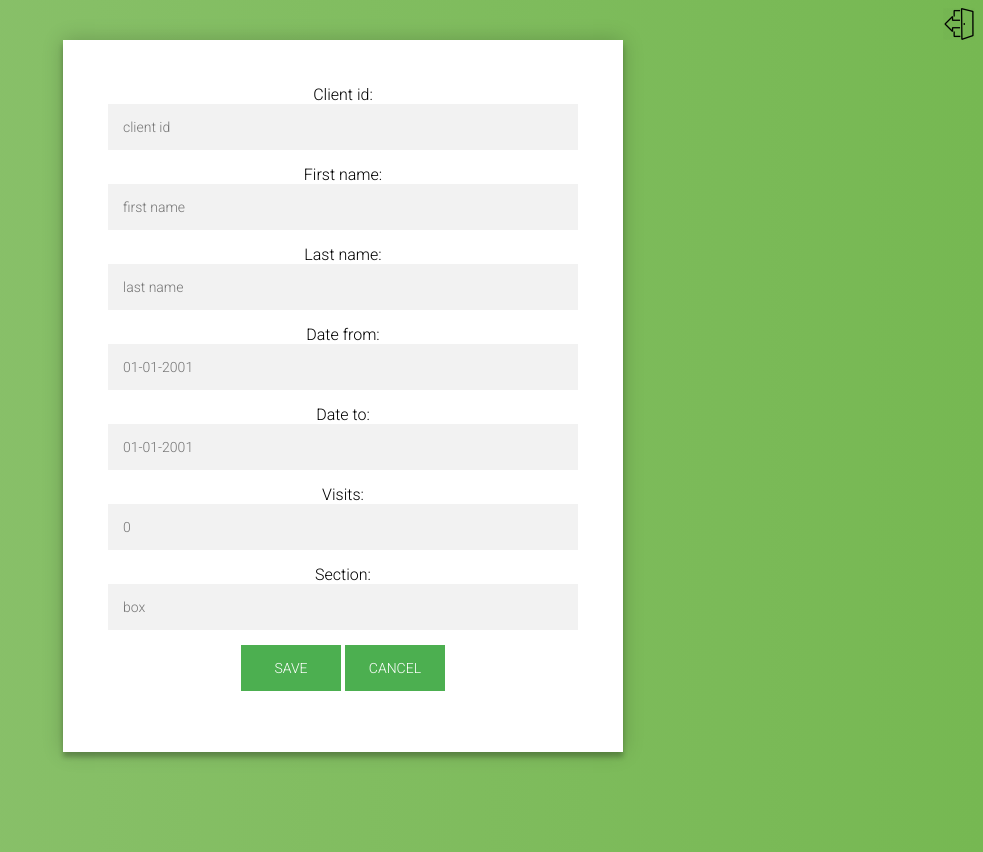
After one commit to chemersasha/rosichi, a PHP site: page /editclient.php?id=1 in a window 1280 px wide. The commit adds this page. Shown: the whole page, without its empty margins (297-1280 px from the left). Run offline with PHP 8.4, Linux system fonts and the light colour scheme; the visitor is signed in with stand-in values (Sample User, id 1); data that the repository does not hold is empty.

Commit message:
Client view

```diff
--- a/addclient.php
+++ b/addclient.php
@@ -51,11 +51,11 @@ if(!isset($_SESSION['valid'])) {
         <div style="display:inline-block;">Client id:</div>
         <input type="text" name="clientid" placeholder="client id" required autofocus></br>
         <div style="display:inline-block;">First name:</div>
-        <input type="text" name="firstname" placeholder="first name" required autofocus></br>
+        <input type="text" name="firstname" placeholder="first name" required></br>
         <div style="display:inline-block;">Last name:</div>
-        <input type="text" name="lastname" placeholder="last name" required autofocus></br>
+        <input type="text" name="lastname" placeholder="last name" required></br>
         <button type="submit" name="Add">Add</button>
-        <button name="Cencel" onclick="location.href='adminroom.php';">Cancel</button>
+        <button name="Cancel" onclick="location.href='adminroom.php'; return false;">Cancel</button>
       </form>
     </div>
   </div>
--- a/css/adminroom.css
+++ b/css/adminroom.css
@@ -10,3 +10,8 @@ a.addclient img:hover {
   height: 31px;
   width: 31px
 }
+
+a.editclient img {
+  height: 32px;
+  width: 32px
+}
--- a/css/form.css
+++ b/css/form.css
@@ -1,6 +1,5 @@
 .form-content {
   width: 360px;
-  padding: 8% 0 0;
   margin: auto;
 }
 .form {
@@ -12,6 +11,10 @@
   padding: 45px;
   text-align: center;
   box-shadow: 0 0 20px 0 rgba(0, 0, 0, 0.2), 0 5px 5px 0 rgba(0, 0, 0, 0.24);
+}
+.form .title {
+  text-align:left;
+  font-weight: bold;
 }
 .form input {
   font-family: "Roboto", sans-serif;
@@ -53,6 +56,12 @@
 .form .register-form {
   display: none;
 }
+.form td:first-child {
+  font-weight: bold;
+}
+.form td:last-child {
+  padding-left: 10px;
+}
 .container {
   position: relative;
   z-index: 1;
--- /dev/null
+++ b/editclient.php
@@ -0,0 +1,62 @@
+<?php
+require_once('DBManager.php');
+
+session_start();
+if(!isset($_SESSION['valid'])) {
+  echo 'you are not logged';
+} else {
+  $clientid = $_GET['id'];
+  $DBManager = new DBManager();
+  $DBManager->openConnection();
+  $client = mysqli_fetch_array($DBManager->runSelectQuery("SELECT * FROM clients WHERE id='".$clientid."'"));
+  $DBManager->closeConnection();
+?>
+<html lang = "en">
+<head>
+  <title>Add client</title>
+  <link rel="stylesheet" href="css/common.css">
+  <link rel="stylesheet" href="css/form.css">
+  <link rel="stylesheet" href="css/addclient.css">
+</head>
+
+<body>
+  <div class="toppanel">
+    <a class="logout" href="logout.php">
+      <img src="css/img/logout.png"/>
+    </a>
+  </div>
+
+  <div class="form-content">
+    <div class="form">
+      <form role="form" action="<?php echo htmlspecialchars($_SERVER['PHP_SELF']);?>" method="post">
+        <div>Client id:</div>
+        <input value="<?php echo $client['id']?>" type="text" name="clientid" placeholder="client id" disabled required></br>
+
+        <div>First name:</div>
+        <input value="<?php echo $client['firstname']?>" type="text" name="firstname" placeholder="first name" required></br>
+
+        <div>Last name:</div>
+        <input value="<?php echo $client['lastname']?>" type="text" name="lastname" placeholder="last name" required></br>
+
+        <div>Date from:</div>
+        <input value="<?php echo $client['datefrom']?>" type="text" name="datefrom" placeholder="01-01-2001"></br>
+        <div>Date to:</div>
+        <input value="<?php echo $client['dateto']?>" type="text" name="dateto" placeholder="01-01-2001"></br>
+
+        <div>Visits:</div>
+        <input value="<?php echo $client['visits']?>" type="text" name="visits" placeholder="0"></br>
+
+        <div>Section:</div>
+        <input value="<?php echo $client['section']?>" type="text" name="section" placeholder="box"></br>
+
+        <button type="submit" name="Save">Save</button>
+        <button name="Cancel" onclick="location.href='adminroom.php'; return false;">Cancel</button>
+      </form>
+    </div>
+  </div>
+</body>
+</html>
+
+<?php
+}
+?>
```
Also changed, not shown: adminroom.php (+9 -7 lines), viewclient.php (added, +62 -0 lines), css/img/edit.png (added).
